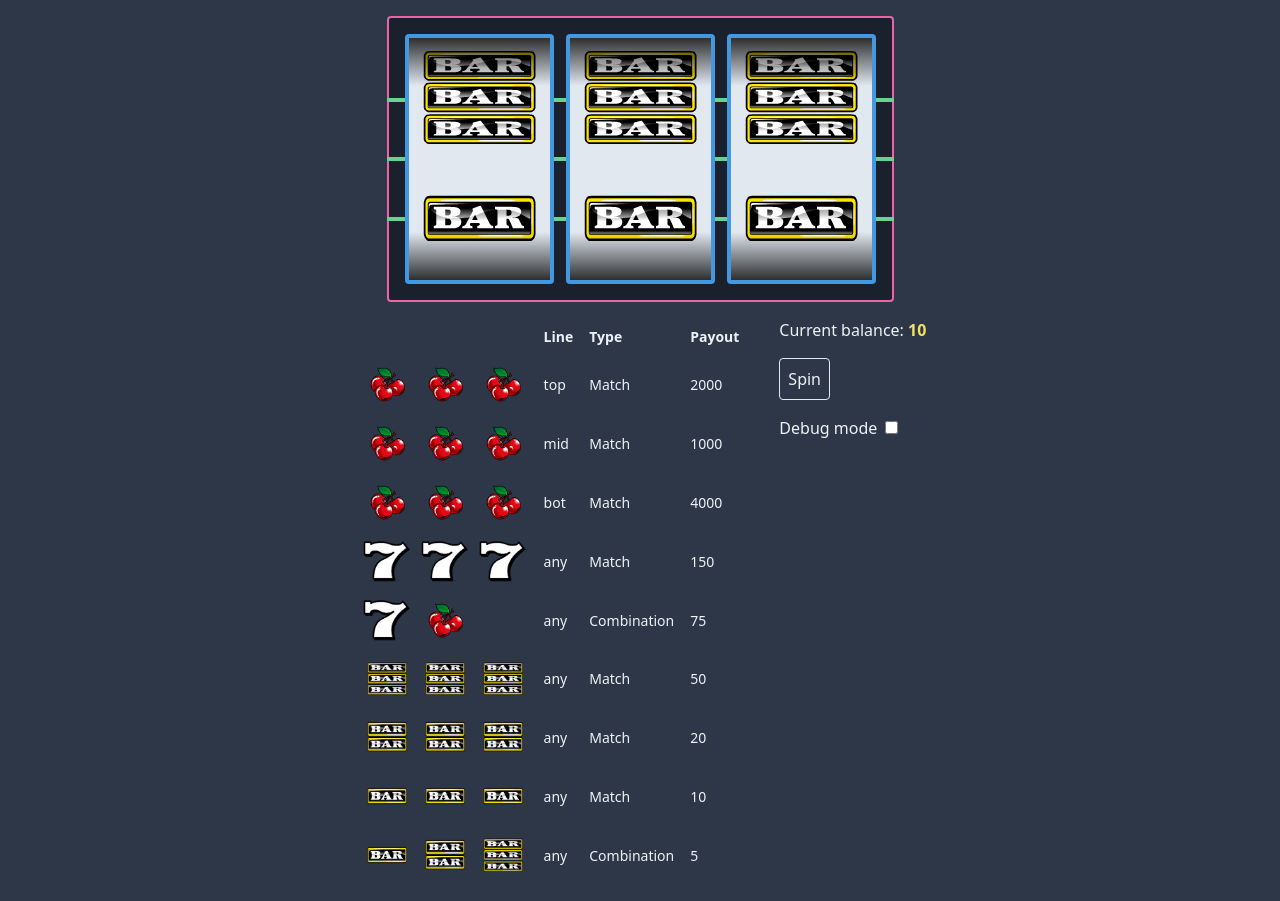
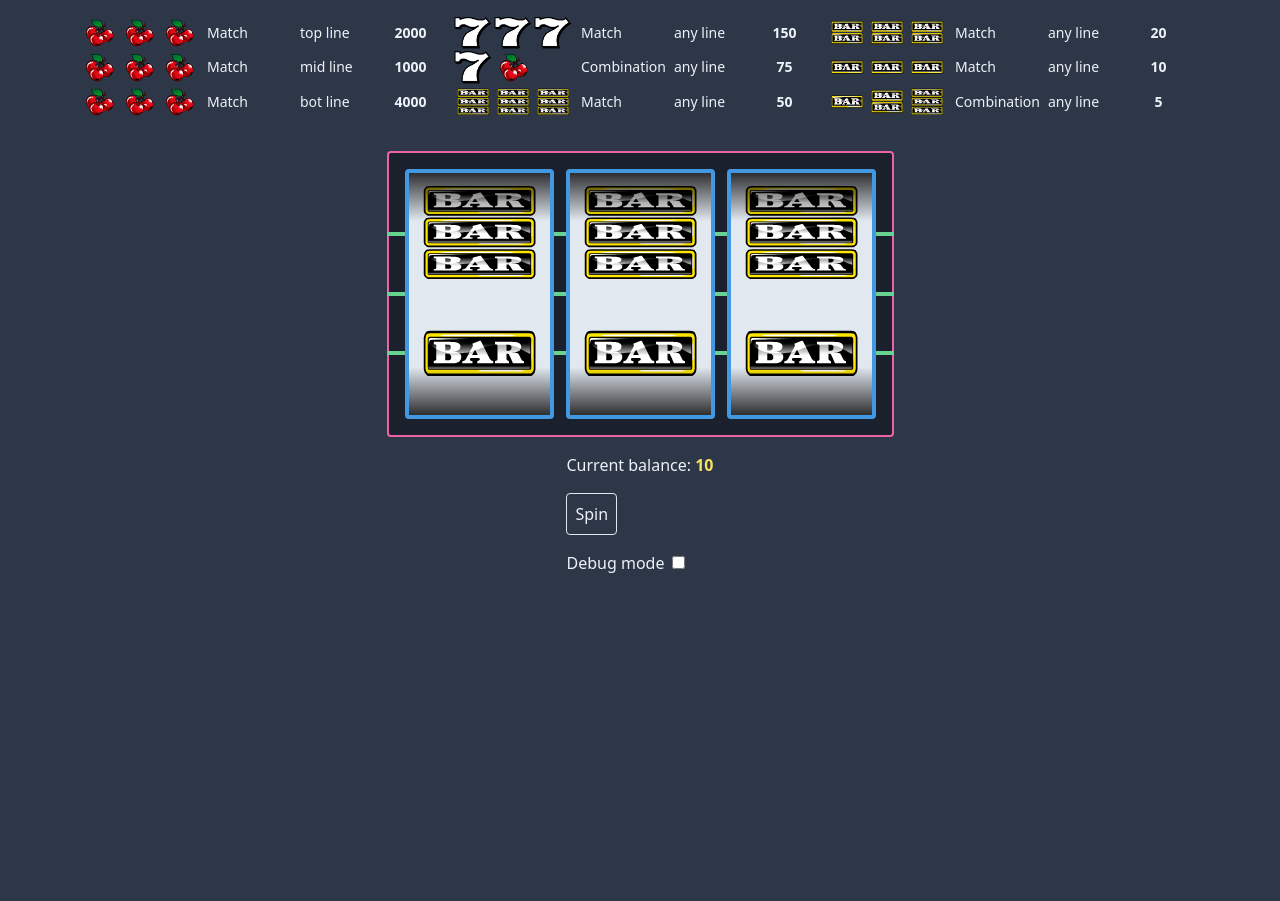
Before and after one commit to nrezvoi/3-reel-slot, a Vue app: page / in a window 1280 px wide. After the commit the page ends 800 px from the top, so only its background shows below. Built offline with nearby package versions, Linux system fonts and the light colour scheme.

Commit message:
move paytable to top

```diff
--- a/public/index.html
+++ b/public/index.html
@@ -3,11 +3,10 @@
   <head>
     <meta charset="utf-8">
     <meta http-equiv="X-UA-Compatible" content="IE=edge">
-    <meta name="viewport" content="width=device-width,initial-scale=1.0">
     <link rel="icon" href="<%= BASE_URL %>favicon.ico">
     <title><%= htmlWebpackPlugin.options.title %></title>
   </head>
-  <body>
+  <body class="bg-gray-800">
     <noscript>
       <strong>We're sorry but <%= htmlWebpackPlugin.options.title %> doesn't work properly without JavaScript enabled. Please enable it to continue.</strong>
     </noscript>
--- a/src/App.vue
+++ b/src/App.vue
@@ -1,6 +1,29 @@
 <template>
-  <div class="min-h-screen p-4 text-gray-200 bg-gray-800">
-    <div class="flex justify-center">
+  <div class="min-h-screen p-4 text-gray-200">
+    <div class="grid justify-center grid-flow-col grid-rows-3">
+      <div
+        v-for="(type, i) in rulesTable"
+        :key="i"
+        class="grid items-center gap-2 text-sm leading-none"
+        style="grid-template-columns: 120px 85px 60px 85px"
+        :class="{'blinking': type.isWin}"
+      >
+        <div class="flex">
+          <img
+            v-for="(imagePath, m) in type.symbols"
+            :src="imagePath"
+            :key="m"
+            alt="symbol"
+            width="40"
+            height="34"
+          >
+        </div>
+        <div>{{ type.combination ? 'Combination' : 'Match' }}</div>
+        <div>{{ type.line }} line</div>
+        <div class="font-bold text-center">{{ type.payout }}</div>
+      </div>
+    </div>
+    <div class="flex justify-center mt-8">
       <div class="relative">
 
         <div
@@ -95,44 +118,7 @@
       </div>
     </div>
     <div class="flex justify-center mt-4 space-x-8">
-      <div>
-        <table class="text-sm">
-          <thead>
-            <tr>
-              <td class="px-2 py-2"></td>
-              <td class="px-2 py-2 font-bold">Line</td>
-              <td class="px-2 py-2 font-bold">Type</td>
-              <td class="px-2 py-2 font-bold">Payout</td>
-            </tr>
-          </thead>
-          <tbody>
-            <tr
-              v-for="(type, i) in rulesTable"
-              :key="i"
-              :class="{'blinking': type.isWin}"
-            >
-              <td class="px-2 py-2">
-                <div class="flex space-x-2">
-                  <img
-                    width="50"
-                    height="43"
-                    v-for="(imagePath, k) in type.symbols"
-                    :key="k"
-                    :src="imagePath"
-                    alt="symbol"
-                  >
-                </div>
-              </td>
-              <td class="px-2 py-2">{{ type.line }}</td>
-              <td class="px-2 py-2">
-                <template v-if="!type.combination">Match</template>
-                <template v-else>Combination</template>
-              </td>
-              <td class="px-2 py-2">{{ type.payout }}</td>
-            </tr>
-          </tbody>
-        </table>
-      </div>
+
       <div class="space-y-4">
         <div>
           <div>
```
